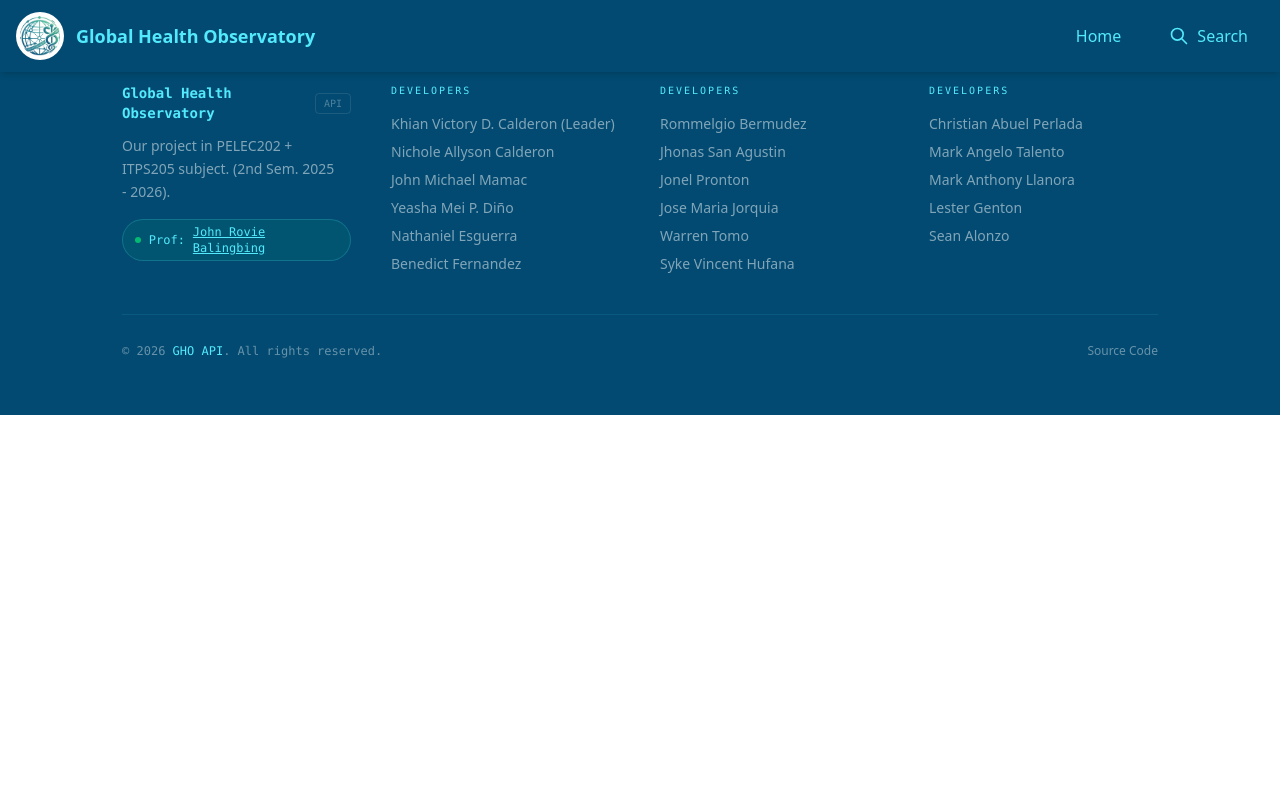
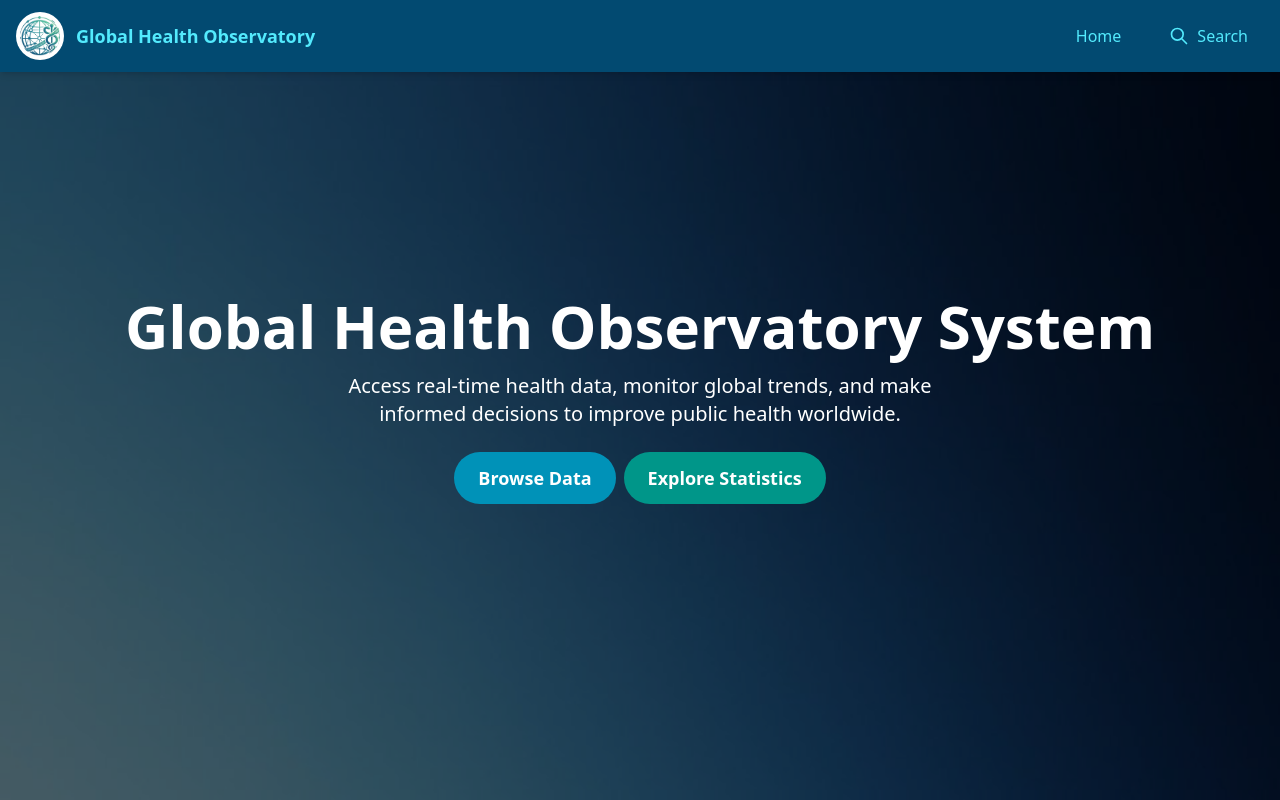
Before and after one commit to khianvictorycalderon/pelec202-itps205-finals-project-g3, a React (Create React App) app: page / in a window 1280 px wide. Shown: the top 800 px of the page. Built offline with nearby package versions, Linux system fonts and the light colour scheme.

Commit message:
Added hero section to landing page + Fixed navbar not centered text + Added slideToID utils

```diff
--- a/src/components/Footer.jsx
+++ b/src/components/Footer.jsx
@@ -13,22 +13,7 @@ export default function Footer() {
 
   return (
     <>
-      {/* Only custom CSS needed */}
-      <style>{`
-        @keyframes shimmer {
-          0% { background-position: 200% 0; }
-          100% { background-position: -200% 0; }
-        }
-        .shimmer {
-          background-size: 200% 100%;
-          animation: shimmer 3s linear infinite;
-        }
-      `}</style>
-
       <footer className="w-full bg-sky-900 text-white font-sans">
-        {/* Top bar */}
-        <div className="h-[3px] bg-gradient-to-r from-teal-600 via-cyan-300 to-teal-600 shimmer" />
-
         <div className="max-w-[1100px] mx-auto px-8 py-14">
           <div className="grid grid-cols-1 sm:grid-cols-2 md:grid-cols-4 gap-10 pb-10 border-b border-cyan-300/10">
 
--- a/src/components/Hero.jsx
+++ b/src/components/Hero.jsx
@@ -1,9 +1,7 @@
+import { Link } from 'react-router-dom';
+import { slideToID } from '../utils';
+
 export default function Hero() {
-
-  const handleClick = () => {
-    alert("Redirecting to Global Health Data Dashboard...");
-  };
-
   return (
     <div
       className="h-screen bg-cover bg-center flex items-center justify-center relative"
@@ -23,12 +21,21 @@ export default function Hero() {
           to improve public health worldwide.
         </p>
 
-        <button
-          onClick={handleClick}
-          className="bg-teal-500 hover:bg-teal-600 px-6 py-3 rounded-full text-lg font-semibold transition duration-300"
-        >
-          Explore Data
-        </button>
+        <div className="flex flex-col lg:flex-row gap-2 justify-center items-center">
+
+          <Link
+            to="/browse"
+            className="cursor-pointer bg-cyan-600 hover:bg-cyan-500 px-6 py-3 rounded-full text-lg font-semibold transition duration-300"
+          >Browse Data</Link>
+
+          <button
+            onClick={() => slideToID("statistics-section")}
+            className="cursor-pointer bg-teal-600 hover:bg-teal-500 px-6 py-3 rounded-full text-lg font-semibold transition duration-300"
+          >
+            Explore Statistics
+          </button>
+
+        </div>
       </div>
     </div>
   );
--- a/src/components/Navbar.jsx
+++ b/src/components/Navbar.jsx
@@ -61,10 +61,11 @@ const Navbar = () => {
 
         {/* --- Mobile Menu Dropdown --- */}
         {isMobileMenuOpen && (
-          <div className="md:hidden mt-3 pb-2 flex flex-col space-y-2">
+          <div className="md:hidden mt-3 pb-2 flex flex-col items-center space-y-2">
+
             <Link
               to="/"
-              className="w-full text-left text-cyan-300 hover:bg-cyan-600 hover:text-white px-4 py-2 rounded-md font-medium transition-colors"
+              className="w-full text-center text-cyan-300 hover:bg-cyan-600 hover:text-white px-4 py-2 rounded-md font-medium transition-colors"
               onClick={() => setIsMobileMenuOpen(false)}
             >
               Home
@@ -72,14 +73,26 @@ const Navbar = () => {
 
             <Link
               to="/browse"
-              className="w-full text-left text-cyan-300 hover:bg-cyan-600 hover:text-white px-4 py-2 rounded-md font-medium transition-colors flex items-center gap-2"
+              className="w-full text-center text-cyan-300 hover:bg-cyan-600 hover:text-white px-4 py-2 rounded-md font-medium transition-colors flex items-center justify-center gap-2"
               onClick={() => setIsMobileMenuOpen(false)}
             >
-              <svg xmlns="http://www.w3.org/2000/svg" className="h-5 w-5" fill="none" viewBox="0 0 24 24" stroke="currentColor">
-                <path strokeLinecap="round" strokeLinejoin="round" strokeWidth={2} d="M21 21l-6-6m2-5a7 7 0 11-14 0 7 7 0 0114 0z" />
+              <svg
+                xmlns="http://www.w3.org/2000/svg"
+                className="h-5 w-5"
+                fill="none"
+                viewBox="0 0 24 24"
+                stroke="currentColor"
+              >
+                <path
+                  strokeLinecap="round"
+                  strokeLinejoin="round"
+                  strokeWidth={2}
+                  d="M21 21l-6-6m2-5a7 7 0 11-14 0 7 7 0 0114 0z"
+                />
               </svg>
               Search
             </Link>
+
           </div>
         )}
       </nav>
--- a/src/pages/LandingPage.jsx
+++ b/src/pages/LandingPage.jsx
@@ -1,9 +1,10 @@
 import React from 'react'
+import Hero from '../components/Hero';
 
 function LandingPage() {
   return (
     <>
-      Landing Page
+      <Hero/>
     </>
   )
 }
--- /dev/null
+++ b/src/utils.js
@@ -0,0 +1,11 @@
+export const slideToID = (id) => {
+    const element = document.getElementById(id);
+    if (element) {
+      element.scrollIntoView({
+        behavior: 'smooth',
+        block: 'start'
+      });
+    } else {
+      console.warn(`Element with id "${id}" not found.`);
+    }
+};
```
